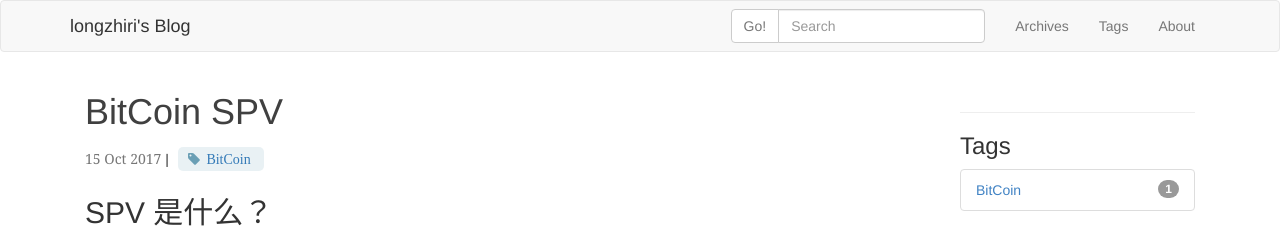
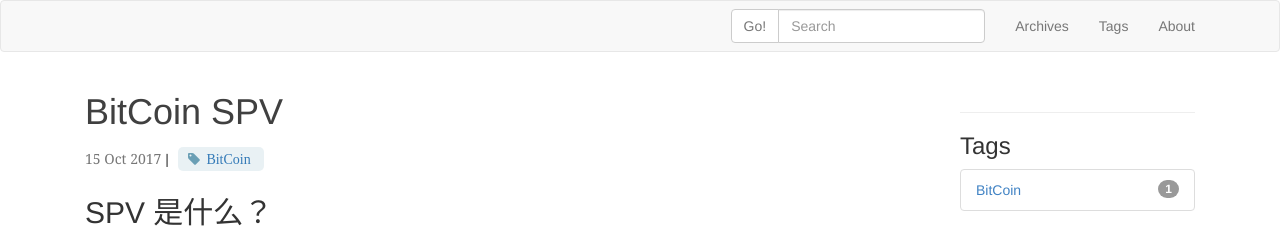
Before and after one commit to longzhiri/longzhiri.github.io, a Jekyll site: the page built from index.html, in a window 1280 px wide. Shown: the top 228 px of the page. Built offline with Jekyll 4.4.1, drawn with Linux system fonts in a browser that asks for light colours; the list of posts is cut into pages by our own code.

Commit message:
remote title

```diff
--- a/_config.yml
+++ b/_config.yml
@@ -13,7 +13,7 @@
 # you will see them accessed via {{ site.title }}, {{ site.email }}, and so on.
 # You can create any custom variable you would like, and they will be accessible
 # in the templates via {{ site.myvariable }}.
-title: longzhiri's Blog
+title: l's Blog
 author: longzhiri
 email: longzhiri@gmail.com
 description: > # this means to ignore newlines until "baseurl:"
--- a/_includes/header.html
+++ b/_includes/header.html
@@ -10,7 +10,6 @@
           <span class="icon-bar"></span>
           <span class="icon-bar"></span>
         </button>
-        <a class="navbar-brand" href="{{ site.baseurl }}/" style="color:#333">{{ site.title }}</a>
       </div>
 
       <div class="collapse navbar-collapse" id="bs-example-navbar-collapse-1">
```
